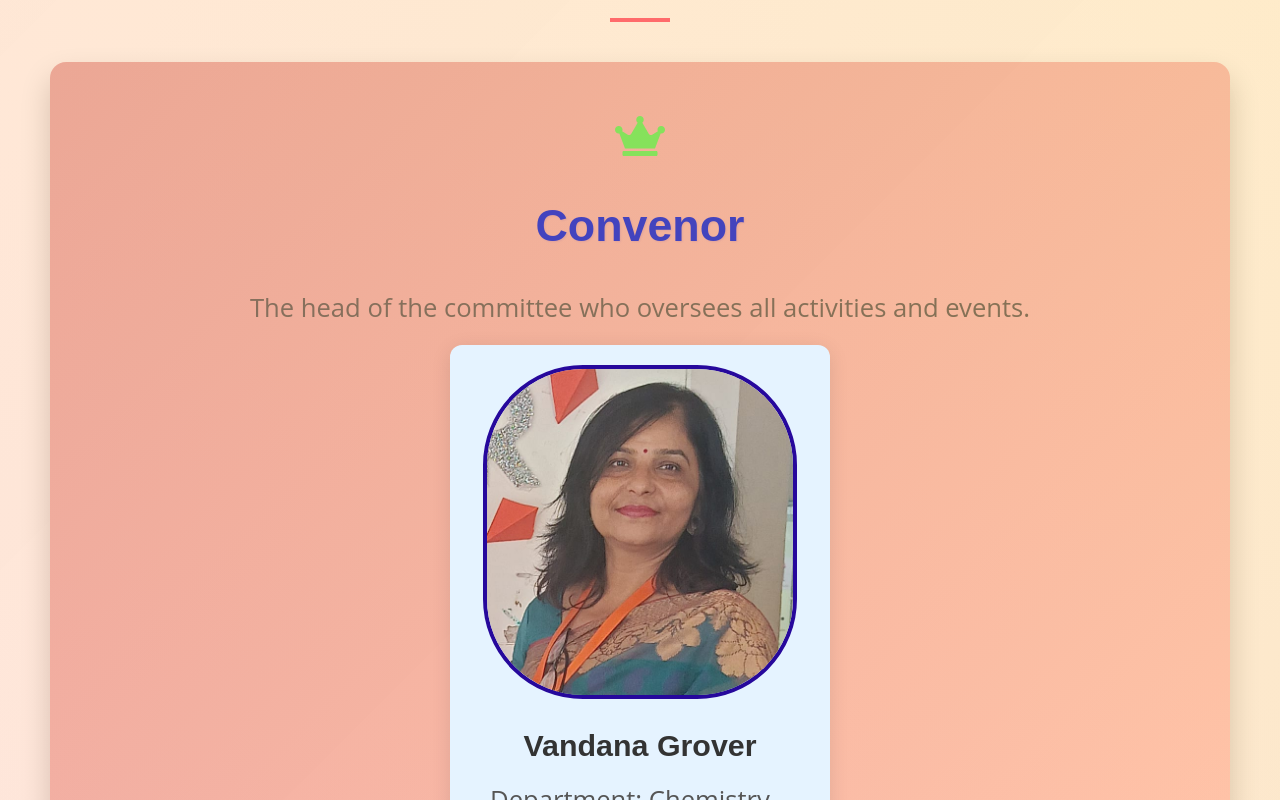
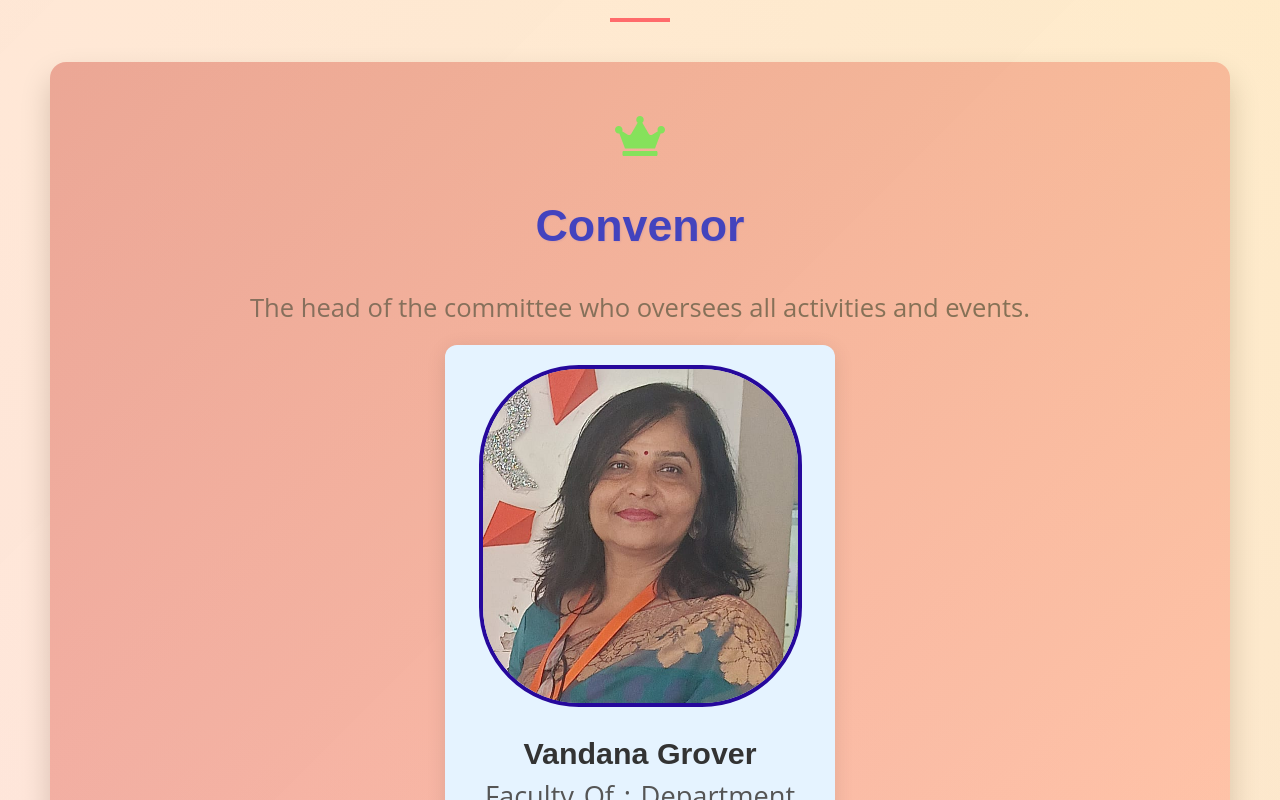
Before and after one commit to 0609Abhinav/spandan-website, a React (Create React App) app: page / in a window 1280 px wide. Shown: the part 2000-2800 px from the top of the page. Built offline with nearby package versions, Linux system fonts and the light colour scheme.

Commit message:
"Updated App.js, Navbar.js, CommitteeStructure.css, and CommitteeStructure.js files with changes to navigation links, committee structure data, and styling."

```diff
--- a/src/App.js
+++ b/src/App.js
@@ -2,7 +2,6 @@ import React from 'react';
 import Navbar from './Navbar/navbar'; // Adjust path as necessary
 import AboutUs from '../src/components/AboutUs/aboutus'; // Adjust path as necessary
 import Events from './components/Events/Events'; // Adjust path as necessary
- // Adjust path as necessary
 import EventForm from '../src/components/Register/EventForm'; // Adjust path as necessary
 import RolesAndResponsibilities from '../src/components/roles/RolesAndResponsibilities'; // Ensure this is correct
 import CommitteeStructure from '../src/components/CommitteeStructure/CommitteeStructure'; // Ensure this is correct
@@ -26,7 +25,6 @@ const App = () => {
             <section id="event-form">
                 <EventForm />
             </section>
-
         </div>
     );
 };
--- a/src/Navbar/navbar.js
+++ b/src/Navbar/navbar.js
@@ -54,16 +54,19 @@ const Navbar = () => {
                         <Link to="about-us" smooth={true} duration={500} onClick={closeMenu}>About Us</Link>
                     </li>
                     <li>
-                        <Link to="events" smooth={true} duration={500} onClick={closeMenu}>Events</Link>
+                        <Link to="roles-and-responsibilities" smooth={true} duration={500} onClick={closeMenu}>Roles</Link>
                     </li>
                     <li>
-                        <Link to="roles-and-responsibilities" smooth={true} duration={500} onClick={closeMenu}>Roles</Link>
+                        <Link to="committee-structure" smooth={true} duration={500} onClick={closeMenu}>Committee</Link>
+                    </li>
+                    <li>
+                        <Link to="events" smooth={true} duration={500} onClick={closeMenu}>Events</Link>
                     </li>
                     <li>
                         <Link to="gallery" smooth={true} duration={500} onClick={closeMenu}>Gallery</Link>
                     </li>
                     <li>
-                        <Link to="register" smooth={true} duration={500} onClick={closeMenu}>Register</Link>
+                        <Link to="event-form" smooth={true} duration={500} onClick={closeMenu}>Register</Link>
                     </li>
                 </ul>
             </div>
--- a/src/components/CommitteeStructure/CommitteeStructure.css
+++ b/src/components/CommitteeStructure/CommitteeStructure.css
@@ -152,14 +152,14 @@ p:hover {
 .member-cards {
     display: flex;
     flex-wrap: wrap;
-    gap: 40px;
+    gap: 30px;
     justify-content: center;
 }
 
 /* Member Card Styling */
 .member-card {
     text-align: center;
-    max-width: 340px;
+    max-width: 350px;
     background-color: #e5f3ff;
     border-radius: 12px;
     padding: 20px;
@@ -192,7 +192,7 @@ p:hover {
 /* Member Photo Styling */
 .member-photo {
     width: 90%;
-    height: auto; /* Ensure photo maintains aspect ratio */
+    height: 70%; /* Ensure photo maintains aspect ratio */
     border-radius: 100px;
     margin-bottom: 15px;
     border: 4px solid #26089c;
@@ -207,8 +207,9 @@ p:hover {
     font-weight: bold;
 }
 
-/* Member Department Styling */
 .member-department {
-    font-size: 1.6rem;
+    font-size: 1.7rem;
     color: #555;
+    line-height: 1.1;
+    margin: 0;
 }
--- a/src/components/CommitteeStructure/CommitteeStructure.js
+++ b/src/components/CommitteeStructure/CommitteeStructure.js
@@ -10,20 +10,20 @@ import photo6 from '../../assets/photo6.jpg';
 
 const membersData = {
     convenor: [
-        { name: "Vandana Grover", photo: photo1, department: "Chemistry" },
+        { name: "Vandana Grover", photo: photo1, department: "Department of Chemistry" },
     ],
     organizationalMembers: [
-        { name: "Alice Smith", photo: photo2, department: "Mathematics" },
-        { name: "Bob Johnson", photo: photo3, department: "Physics" },
-        { name: "Charlie Brown", photo: photo4, department: "Biology" },
-        { name: "David Wilson", photo: photo5, department: "History" },
-        { name: "Emily Davis", photo: photo6, department: "Literature" },
+        { name: "Ms. Deepmala", photo: photo2, department: "Department of Electronics and Communication" },
+        { name: "Dr. Akanshi Gupta", photo: photo3, department: "Department of MBA" },
+        { name: "Dr. Saloni Singh", photo: photo4, department: "Department of Chemistry" },
+        { name: "Dr. Vinita Shukla", photo: photo5, department: "Department of Chemistry" },
+        { name: "Dr. Rajni Dwivedi", photo: photo6, department: "Department of Physics" },
     ],
     seniorMembers: [
-        { name: "Grace Lee", photo: "path/to/photo8.jpg", department: "Geography" },
+        { name: "Grace Lee", photo: "path/to/photo8.jpg", department: "Department of Geography" },
     ],
     juniorMembers: [
-        { name: "Jack Wilson", photo: "path/to/photo11.jpg", department: "Computer Science" },
+        { name: "Jack Wilson", photo: "path/to/photo11.jpg", department: "Department of Computer Science" },
     ]
 };
 
@@ -31,7 +31,7 @@ const MemberCard = ({ member }) => (
     <div className="member-card">
         <img src={member.photo} alt={member.name} className="member-photo" />
         <h4 className="member-name">{member.name}</h4>
-        <p className="member-department">Department: {member.department}</p>
+        <p className="member-department">Faculty Of : {member.department}</p>
     </div>
 );
 
@@ -63,7 +63,7 @@ const CommitteeStructure = () => (
                 title="Convenor"
                 description="The head of the committee who oversees all activities and events."
                 members={membersData.convenor}
-                icon={<FaCrown className="icon  text-red-500" />}
+                icon={<FaCrown className="icon text-red-500" />}
             />
             <CommitteeRoleSection
                 title="Organizational Members"
```
